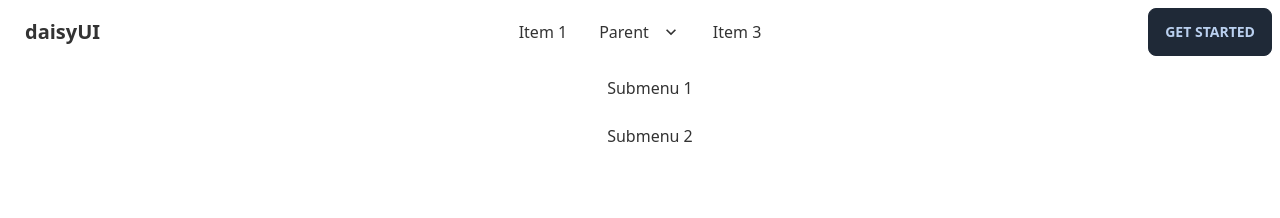
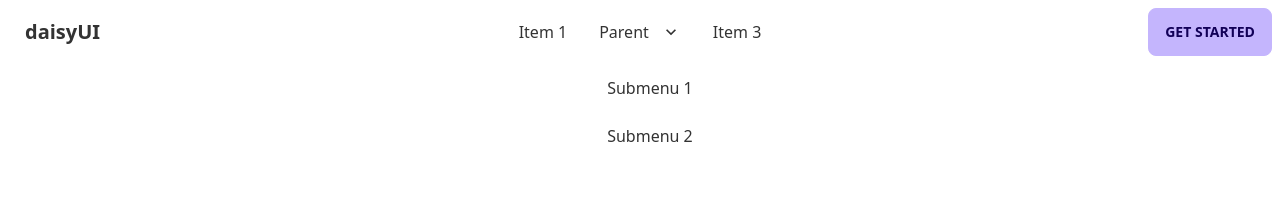
Before and after one commit to strucker-eth/CarGo, a Next.js app: page / in a window 1280 px wide. Both pictures are taken after a click on the link "Parent". Shown: the top 218 px of the page. Built offline with nearby package versions, Linux system fonts and the light colour scheme.

Commit message:
site edit

```diff
--- a/src/pages/index.js
+++ b/src/pages/index.js
@@ -7,7 +7,49 @@ import landing from '@/components/Hero'
 export default function Home() {
   return (
     <>
-      <Navigation />
+     <div class="navbar bg-base-100">
+  <div class="navbar-start">
+    <div class="dropdown">
+      <label tabindex="0" class="btn btn-ghost lg:hidden">
+        <svg xmlns="http://www.w3.org/2000/svg" class="h-5 w-5" fill="none" viewBox="0 0 24 24" stroke="currentColor"><path stroke-linecap="round" stroke-linejoin="round" stroke-width="2" d="M4 6h16M4 12h8m-8 6h16" /></svg>
+      </label>
+      <ul tabindex="0" class="menu menu-compact dropdown-content mt-3 p-2 shadow bg-base-100 rounded-box w-52">
+        <li><a>Item 1</a></li>
+        <li tabindex="0">
+          <a class="justify-between">
+            Parent
+            <svg class="fill-current" xmlns="http://www.w3.org/2000/svg" width="24" height="24" viewBox="0 0 24 24"><path d="M8.59,16.58L13.17,12L8.59,7.41L10,6L16,12L10,18L8.59,16.58Z"/></svg>
+          </a>
+          <ul class="p-2">
+            <li><a>Submenu 1</a></li>
+            <li><a>Submenu 2</a></li>
+          </ul>
+        </li>
+        <li><a>Item 3</a></li>
+      </ul>
+    </div>
+    <a class="btn btn-ghost normal-case text-xl">daisyUI</a>
+  </div>
+  <div class="navbar-center hidden lg:flex">
+    <ul class="menu menu-horizontal px-1">
+      <li><a>Item 1</a></li>
+      <li tabindex="0">
+        <a>
+          Parent
+          <svg class="fill-current" xmlns="http://www.w3.org/2000/svg" width="20" height="20" viewBox="0 0 24 24"><path d="M7.41,8.58L12,13.17L16.59,8.58L18,10L12,16L6,10L7.41,8.58Z"/></svg>
+        </a>
+        <ul class="p-2">
+          <li><a>Submenu 1</a></li>
+          <li><a>Submenu 2</a></li>
+        </ul>
+      </li>
+      <li><a>Item 3</a></li>
+    </ul>
+  </div>
+  <div class="navbar-end">
+    <a class="btn btn-primary ">Get started</a>
+  </div>
+</div>
 
       <div class="hero min-h-screen ">
   <div class="hero-content flex-col lg:flex-row-reverse">
```
